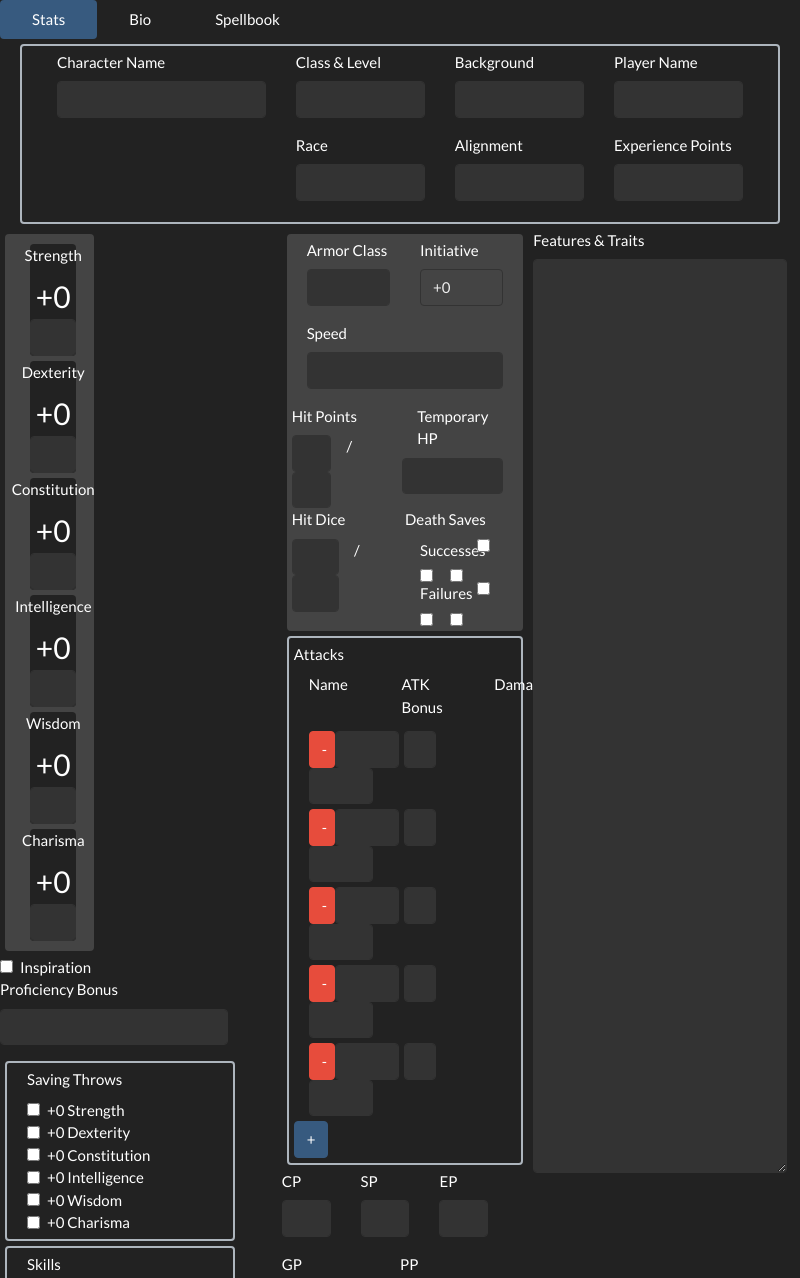
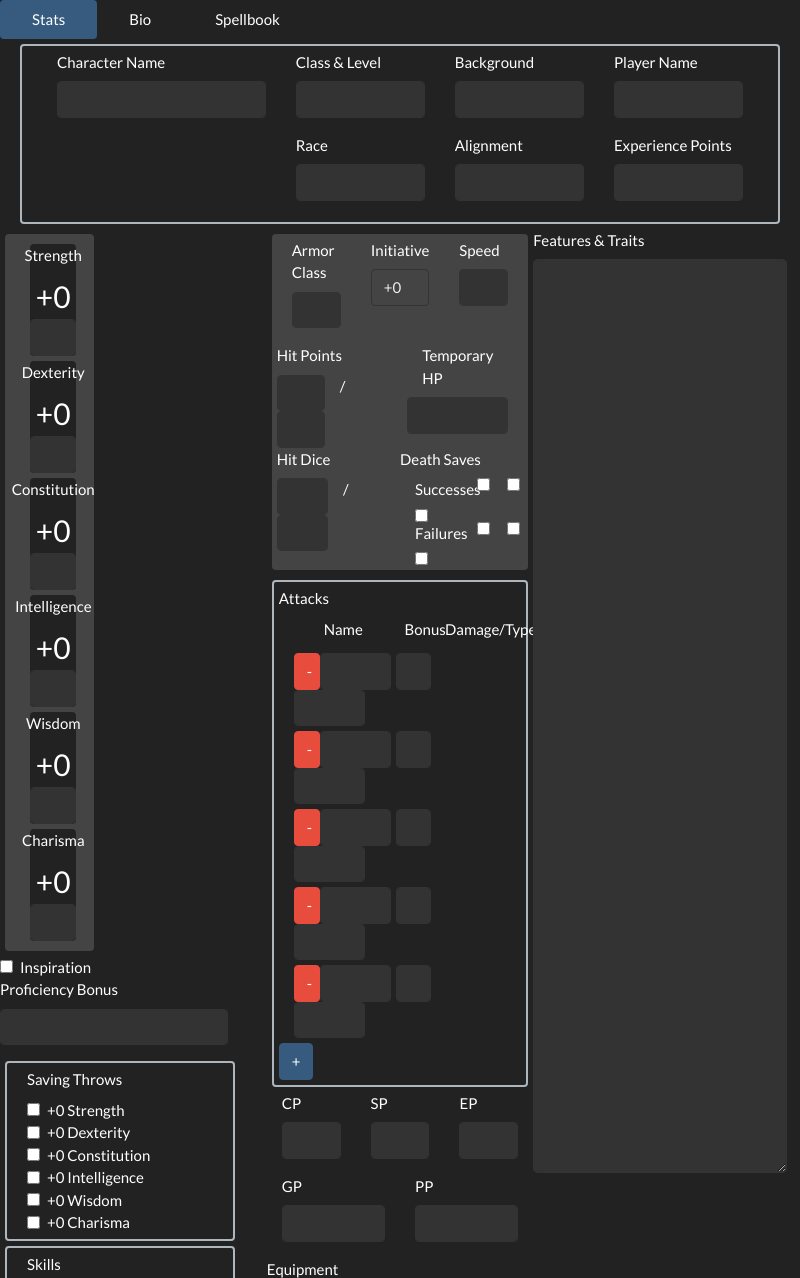
Before and after one commit to austinreadhoff/rolladex, an Electron app: page index.html in a window 800 px wide. Shown: the top 1278 px of the page. Drawn offline with Linux system fonts and the light colour scheme; no server answers.

Commit message:
tweak attack block styles

```diff
--- a/index.html
+++ b/index.html
@@ -268,7 +268,8 @@
                         </div>
                     </div>
                     <div id="col-b container" class="col">
-                        <div class="row container block block-shaded">
+                        <div class="row">
+                            <div class="container block block-shaded">
                                 <div class="row">
                                     <div class="form-group col">
                                         <label for="armor-class">Armor Class</label>
@@ -323,12 +324,15 @@
                                     </div>
                                 </div>
                             </div>
-                        <div class="row container block block-bordered">
+                        </div>
+                        <div class="row">
+                            <div class="container block block-bordered">
                                 <label class="row full-width-label">Attacks</label>
                                 <div class="row">
-                                <label class="col-5">Name</label>
-                                <label class="col-5">ATK Bonus</label>
-                                <label class="col-2">Damage/Type</label>
+                                    <label class="col-1 print-hidden"></label>
+                                    <label class="col-4">Name</label>
+                                    <label class="col-2">Bonus</label>
+                                    <label class="col-4">Damage/Type</label>
                                 </div>
                                 <div id="attack-stats">
                                     <!-- attack elements are generated here -->
@@ -337,7 +341,9 @@
                                     <button type="button" id="btn-add-attack" class="btn btn-primary">+</button>
                                 </div>
                             </div>
-                        <div class="row container">
+                        </div>
+                        <div class="row">
+                            <div class="container">
                                 <div class="row">
                                     <div class="col form-group">
                                         <label for="copper">CP</label>
@@ -360,6 +366,7 @@
                                     <div class="col form-group">
                                         <label for="platinum">PP</label>
                                         <input id="platinum" class="form-control">
+                                    </div>
                                 </div>
                             </div>
                         </div>
```
Lines whose indentation alone changed are shown as unchanged.
